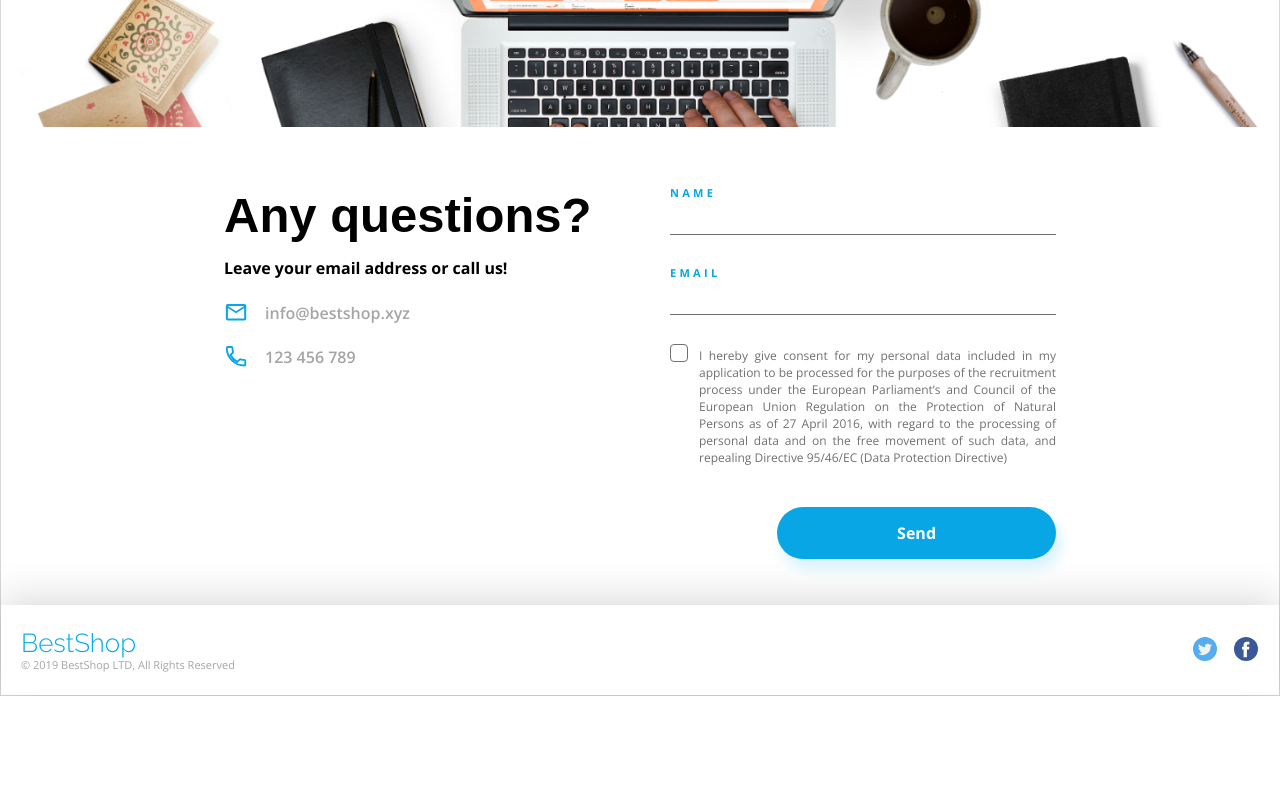
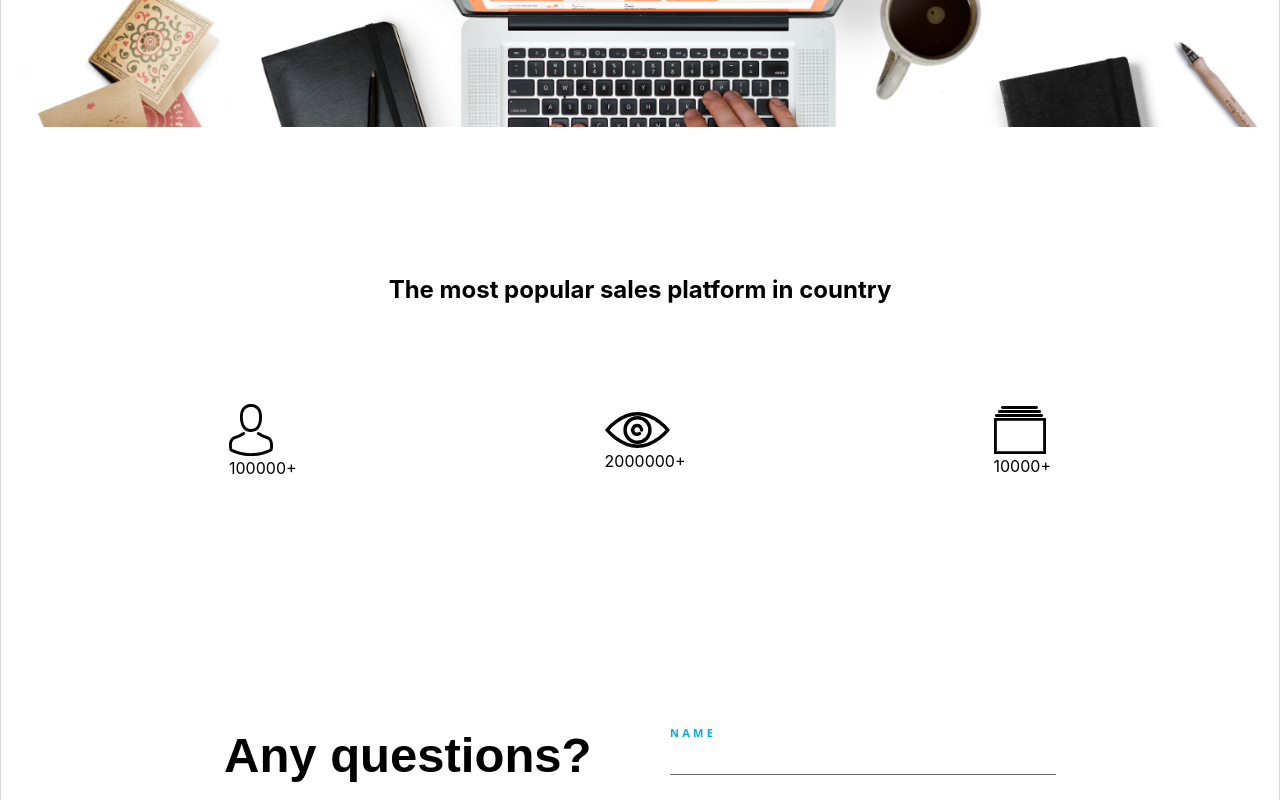
Before and after one commit to karolina-rachuta/BestShop_React, a React (Create React App) app: page / in a window 1280 px wide. Shown: the part 560-1360 px from the top of the page. Before the commit the page ends 1256 px from the top, so only its background shows below. Built offline with nearby package versions, Linux system fonts and the light colour scheme.

Commit message:
whyus section, structure and starting styling

```diff
--- a/src/App.js
+++ b/src/App.js
@@ -12,8 +12,8 @@ function App() {
     <div className="container">
       <Header />
       <Hero />
-      {/* <WhyUs />
-      <Benefits />
+      <WhyUs />
+      {/* <Benefits />
       <Prices /> */}
       <Contact />
       <Footer />
--- a/src/App.scss
+++ b/src/App.scss
@@ -6,6 +6,7 @@
 @import './styles/components/footer.scss';
 @import './styles/components/hero.scss';
 @import './styles/components/contact.scss';
+@import './styles/components/whyus.scss';
 
 .container {
     width: 100%;
--- a/src/components/WhyUs.jsx
+++ b/src/components/WhyUs.jsx
@@ -1,7 +1,27 @@
+import PersonImage from "../assets/Person.svg";
+import EyeImage from "../assets/Eye.svg";
+import CatalogImage from "../assets/Catalog.svg";
+
 function WhyUs() {
-    return (
-        <div>why us</div>
-    )
+  return (
+    <div className="whyus__container">
+      <h2>The most popular sales platform in country</h2>
+      <div className="icons__container">
+        <div>
+          <img src={PersonImage} alt="" />
+          <p>100000+</p>
+        </div>
+        <div>
+          <img src={EyeImage} alt="" />
+          <p>2000000+</p>
+        </div>
+        <div>
+          <img src={CatalogImage} alt="" />
+          <p>10000+</p>
+        </div>
+      </div>
+    </div>
+  );
 }
 
 export default WhyUs;
--- a/src/styles/components/contact.scss
+++ b/src/styles/components/contact.scss
@@ -10,7 +10,6 @@
     align-items: center;
     justify-content: center;
     height: 100%;
-    min-height: 200px;
     min-height: toRem(376);
     gap: toRem(50);
     padding-inline: toRem(32);
@@ -20,6 +19,7 @@
         gap: toRem(16);
         flex-direction: row;
         align-items: start;
+        margin-top: toRem(100);
         width: 80%;
         gap: toRem(60);
     }
--- /dev/null
+++ b/src/styles/components/whyus.scss
@@ -0,0 +1,39 @@
+@import '../variables.scss';
+@import '../utilis.scss';
+
+
+.whyus__container {
+    width: 100%;
+    padding-inline: toRem($padding-container);
+    height: 100%;
+    min-height: 500px;
+    display: flex;
+    flex-direction: column;
+    justify-content: center;
+    align-items: center;
+    gap: toRem(50);
+
+    @media screen and (min-width: toRem(700)) {
+        gap: toRem(100);
+    }
+
+    h2 {
+        text-align: center;
+    }
+
+    .icons__container {
+        display: flex;
+        flex-direction: column;
+        justify-content: center;
+        align-items: center;
+        gap: toRem(100);
+        width: 100%;
+        height: 100%;
+
+
+        @media only screen and (min-width: toRem(700)) {
+            flex-direction: row;
+            justify-content: space-evenly;
+        }
+    }
+}
```
